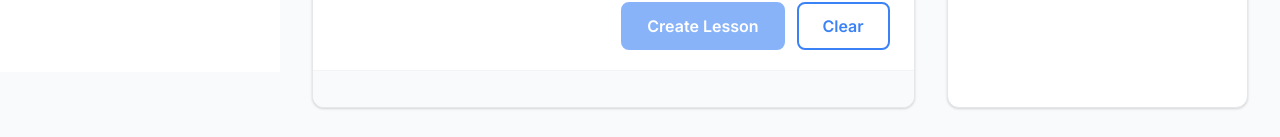
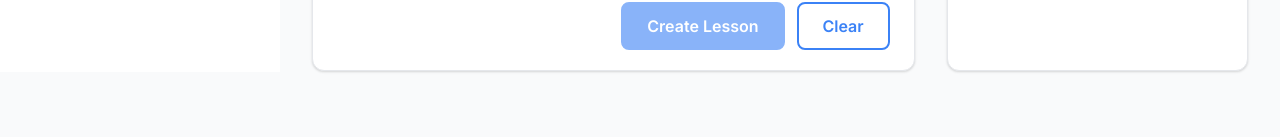
Before and after one commit to henryamatsu/learning-platform, a Next.js app: page /create in a window 1280 px wide. Shown: the part 728-865 px from the top of the page. Built offline with nearby package versions, Linux system fonts and the light colour scheme.

Commit message:
fix: remove card footer from lesson creation card

```diff
--- a/src/app/create/page.tsx
+++ b/src/app/create/page.tsx
@@ -269,8 +269,6 @@ export default function CreateLessonPage() {
               </div>
             </form>
           </CardContent>
-
-          <CardFooter></CardFooter>
         </Card>
 
         <Card className="create-lesson-tips">
```
